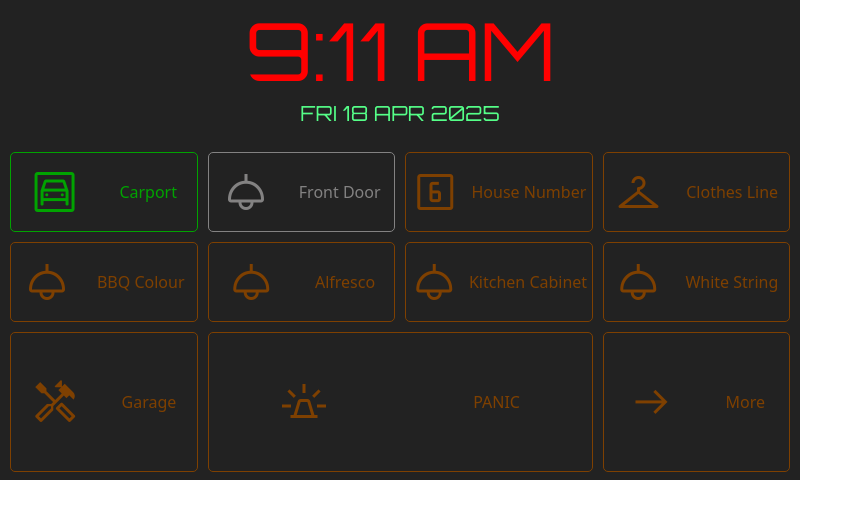
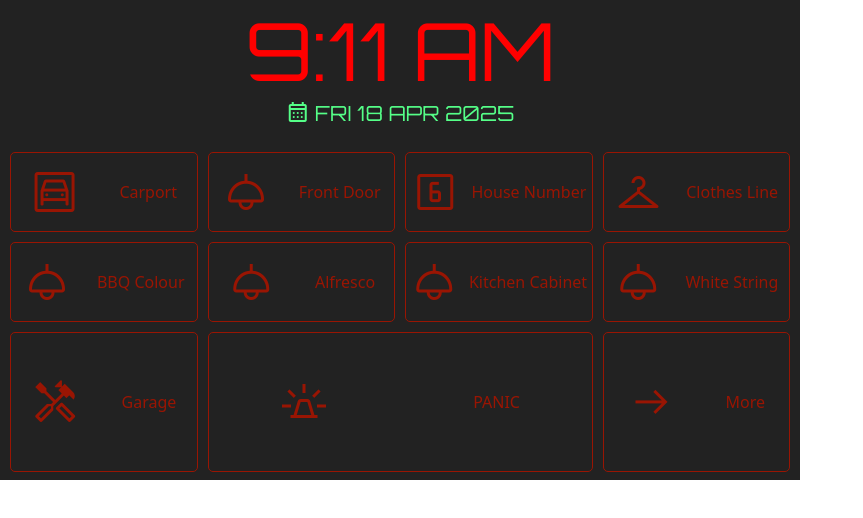
Before and after one commit to mekatrol/imperium, a Vue app in the folder code/Imperium/imperium.dashboard/: page / in a window 1280 px wide. Shown: the top 518 px of the page, without its empty margins (0-863 px from the left). Built offline with nearby package versions, Linux system fonts and the light colour scheme; no server answers.

Commit message:
Update states

```diff
--- a/code/Imperium/imperium.dashboard/index.html
+++ b/code/Imperium/imperium.dashboard/index.html
@@ -35,6 +35,6 @@
       type="module"
       src="/src/main.ts"
     ></script>
-    <input type="hidden" id="server-base-url" value="https://localhost:7138"></input>
+    <input type="hidden" id="server-base-url" value="https://localhost:7138/api"></input>
   </body>
 </html>
--- a/code/Imperium/imperium.dashboard/src/components/DashboardCell.vue
+++ b/code/Imperium/imperium.dashboard/src/components/DashboardCell.vue
@@ -6,6 +6,9 @@
 </template>
 
 <script setup lang="ts">
+import type { Point } from '@/models/point';
+import type { Ref } from 'vue';
+
 interface Props {
   id: number;
   label: string;
@@ -14,16 +17,23 @@ interface Props {
   state?: string | undefined;
 }
 
-const props = defineProps<Props>();
+const model = defineModel<Ref<Point>>();
+defineProps<Props>();
 
 const getCssClass = (): string => {
-  return props.state === 'on' ? 'state-on' : props.state === 'off' ? 'state-off' : 'state-offline';
+  if (!model.value?.value) {
+    return 'state-offline';
+  }
+
+  console.log(model.value.value.value);
+
+  return model.value.value.value === 1 ? 'state-on' : 'state-off';
 };
 </script>
 
 <style lang="css">
 :root {
-  --clr-state-offline: #7e4001;
+  --clr-state-offline: #991503;
   --clr-state-off: #838282;
   --clr-state-on: #01a301;
 }
--- a/code/Imperium/imperium.dashboard/src/models/point.ts
+++ b/code/Imperium/imperium.dashboard/src/models/point.ts
@@ -18,9 +18,10 @@ export enum PointState {
 export interface Point {
   id: string;
   key: string;
+  deviceKey: string;
   friendlyName: string;
   pointType: PointType;
-  value?: string;
+  value?: object | string | number | boolean;
   lastUpdated: Date;
   pointState: PointState | undefined;
   readonly: boolean;
--- a/code/Imperium/imperium.dashboard/src/views/HomeView.vue
+++ b/code/Imperium/imperium.dashboard/src/views/HomeView.vue
@@ -3,10 +3,14 @@
     <div class="time-card">
       <p class="time">{{ timeDisplay }}</p>
       <div style="display: flex; flex-direction: row; gap: 30px">
-        <p class="sunrise" v-if="sunrisePoint">Sunrise: {{ getTimeWithMeridiem(new Date(sunrisePoint.value!), false) }}
-        </p>
-        <p class="date">{{ dateDisplay }}</p>
-        <p class="sunset" v-if="sunsetPoint">Sunset: {{ getTimeWithMeridiem(new Date(sunsetPoint.value!), false) }}</p>
+        <div class="sunrise" v-if="sunrisePoint"><span class="material-symbols-outlined">sunny</span> {{
+          getTimeWithMeridiem(new Date(sunrisePoint.value!), false) }}
+        </div>
+        <div>
+          <p class="date"><span class="material-symbols-outlined">calendar_month</span>{{ dateDisplay }}</p>
+        </div>
+        <div class="sunset" v-if="sunsetPoint"><span class="material-symbols-outlined">routine</span>{{
+          getTimeWithMeridiem(new Date(sunsetPoint.value!), false) }}</div>
       </div>
     </div>
     <div class="dashboard">
@@ -19,7 +23,7 @@
 <script setup lang="ts">
 import { useIntervalTimer } from '@/composables/timer';
 import { getShortDateWithDay, getTimeWithMeridiem } from '@/services/date-helper';
-import { ref, shallowRef, type Component } from 'vue';
+import { ref, shallowRef, type Component, type Ref } from 'vue';
 
 import DashboardCell from '@/components/DashboardCell.vue';
 import { useAppStore } from '@/stores/app-store';
@@ -41,32 +45,48 @@ interface GridCell {
 
 const appStore = useAppStore();
 
+const timeDisplay = ref('');
+const dateDisplay = ref('');
 const gridCells = shallowRef<GridCell[]>([]);
 const allPoints = ref<Point[]>([]);
 const sunsetPoint = ref<Point | undefined>();
 const sunrisePoint = ref<Point | undefined>();
+const clotheslinePoint = ref<Point | undefined>();
+const alfrescoLightPoint = ref<Point | undefined>();
+const kitchenCabinetLightsPoint = ref<Point | undefined>();
+const whiteStringLightsPoint = ref<Point | undefined>();
 
+const updateCells = (): void => {
   let id = 0;
   gridCells.value.push({ component: DashboardCell, props: { id: id++, label: 'Carport', icon: 'garage', state: 'on' } });
   gridCells.value.push({ component: DashboardCell, props: { id: id++, label: 'Front Door', icon: 'light', state: 'off' } });
   gridCells.value.push({ component: DashboardCell, props: { id: id++, label: 'House Number', icon: 'looks_6' } });
-gridCells.value.push({ component: DashboardCell, props: { id: id++, label: 'Clothes Line', icon: 'checkroom' } });
+  gridCells.value.push({ component: DashboardCell, props: { id: id++, label: 'Clothes Line', icon: 'checkroom' }, model: clotheslinePoint });
   gridCells.value.push({ component: DashboardCell, props: { id: id++, label: 'BBQ Colour', icon: 'light' } });
-gridCells.value.push({ component: DashboardCell, props: { id: id++, label: 'Alfresco', icon: 'light' } });
-gridCells.value.push({ component: DashboardCell, props: { id: id++, label: 'Kitchen Cabinet', icon: 'light' } });
-gridCells.value.push({ component: DashboardCell, props: { id: id++, label: 'White String', icon: 'light' } });
+  gridCells.value.push({ component: DashboardCell, props: { id: id++, label: 'Alfresco', icon: 'light' }, model: alfrescoLightPoint });
+  gridCells.value.push({ component: DashboardCell, props: { id: id++, label: 'Kitchen Cabinet', icon: 'light' }, model: kitchenCabinetLightsPoint });
+  gridCells.value.push({ component: DashboardCell, props: { id: id++, label: 'White String', icon: 'light' }, model: whiteStringLightsPoint });
 
   gridCells.value.push({ component: DashboardCell, props: { id: id++, label: 'Garage', icon: 'handyman', cssClass: 'two_row' } });
   gridCells.value.push({ component: DashboardCell, props: { id: id++, label: 'PANIC', icon: 'e911_emergency', cssClass: 'two_column two_row' } });
   gridCells.value.push({ component: DashboardCell, props: { id: id++, label: 'More', icon: 'arrow_right_alt', cssClass: 'two_row' } });
+};
 
-const timeDisplay = ref('');
-const dateDisplay = ref('');
+updateCells();
 
 const updateDateTime = (): void => {
   const dt = new Date();
   timeDisplay.value = getTimeWithMeridiem(dt);
   dateDisplay.value = getShortDateWithDay(dt);
+};
+
+const updatePoint = (deviceKey: string, pointKey: string, point: Ref<Point | undefined>): void => {
+  const points = allPoints.value.filter(p => p.deviceKey === deviceKey && p.key === pointKey);
+  if (points.length === 1) {
+    point.value = points[0];
+  } else {
+    point.value = undefined;
+  }
 };
 
 useIntervalTimer(async () => {
@@ -86,6 +106,13 @@ useIntervalTimer(async () => {
   if (sunset.length === 1) {
     sunsetPoint.value = sunset[0];
   }
+
+  updatePoint('device.clothesline', 'Relay', clotheslinePoint);
+  updatePoint('device.alfrescolight', 'Relay', alfrescoLightPoint);
+  updatePoint('device.kitchen.light', 'Relay', kitchenCabinetLightsPoint);
+  updatePoint('device.kitchenview.powerboard', 'Relay1', whiteStringLightsPoint);
+
+  updateCells();
 
   // Keep timer running
   return true;
@@ -137,6 +164,17 @@ updateDateTime();
     color: var(--clr-time);
   }
 
+  .date,
+  .sunrise,
+  .sunset {
+    height: 100%;
+    display: flex;
+    flex-direction: row;
+    gap: 5px;
+    align-content: center;
+    justify-content: center;
+  }
+
   .date {
     font-size: 1.3rem;
     color: var(--clr-date);
```
Also changed, not shown: 1 other file (tests, documents, lock files or other folders). Lines whose indentation alone changed are shown as unchanged.
